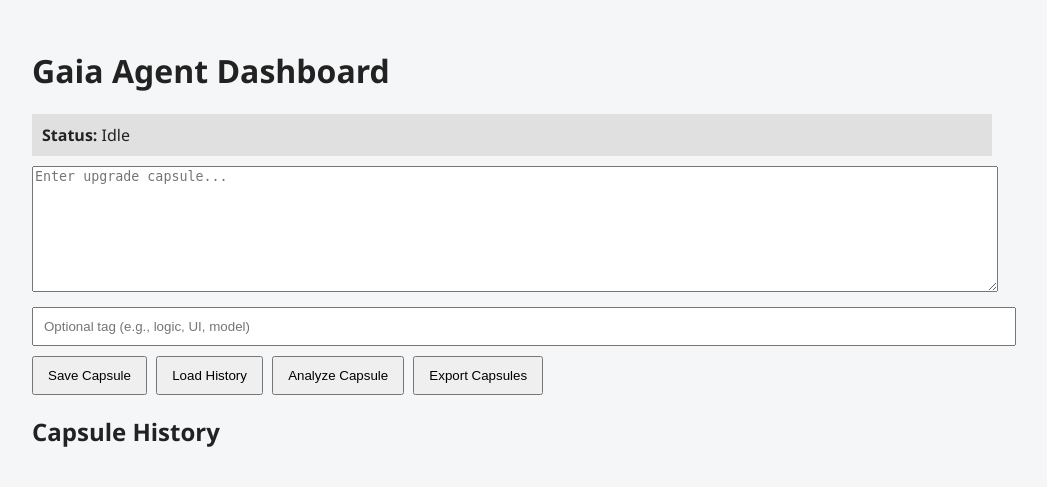
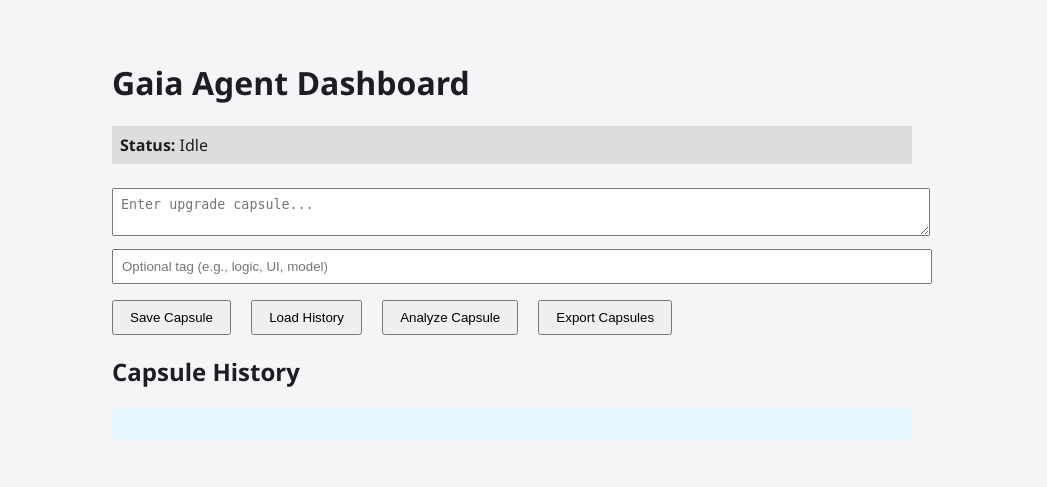
Before and after one commit to Mqhele-dot/gaia-ai-agent, a Flask app: page / in a window 1280 px wide. Shown: the top 487 px of the page, without its empty margins (128-1175 px from the left). Run offline with Flask 3, Linux system fonts and the light colour scheme.

Commit message:
Add files via upload

```diff
--- a/app.py
+++ b/app.py
@@ -1,38 +1,44 @@
-from flask import Flask, render_template, request, jsonify, send_file
-import os, json, datetime
-from dashboard.utils import analyze_capsule, export_capsules
+
+from flask import Flask, render_template, request, jsonify
+import os, json
+from datetime import datetime
 
 app = Flask(__name__)
 
-capsules = []
+CAPSULE_DIR = "data/capsules"
+os.makedirs(CAPSULE_DIR, exist_ok=True)
 
-@app.route('/')
+@app.route("/")
 def index():
-    return render_template("index.html", capsules=capsules)
+    return render_template("index.html")
 
-@app.route('/save_capsule', methods=['POST'])
+@app.route("/save_capsule", methods=["POST"])
 def save_capsule():
-    data = request.get_json()
-    capsule = {
-        "text": data['text'],
-        "tag": data.get('tag', ''),
-        "timestamp": datetime.datetime.now().strftime("%Y-%m-%d %H:%M:%S")
-    }
-    capsules.append(capsule)
-    return jsonify({"message": "Capsule saved", "capsules": capsules})
+    content = request.json
+    capsule_text = content.get("capsule", "")
+    tag = content.get("tag", "")
+    timestamp = datetime.now().strftime("%Y-%m-%d_%H-%M-%S")
+    filename = f"{CAPSULE_DIR}/{timestamp}__{tag}.json"
+    with open(filename, "w") as f:
+        json.dump(content, f)
+    return jsonify({"message": "Capsule saved successfully!"})
 
-@app.route('/load_capsules', methods=['GET'])
+@app.route("/load_capsules", methods=["GET"])
 def load_capsules():
+    capsule_files = os.listdir(CAPSULE_DIR)
+    capsules = []
+    for fname in capsule_files:
+        with open(os.path.join(CAPSULE_DIR, fname)) as f:
+            capsules.append(json.load(f))
     return jsonify(capsules)
 
-@app.route('/analyze_capsule', methods=['POST'])
-def analyze():
-    text = request.get_json()['text']
-    return jsonify(analyze_capsule(text))
-
-@app.route('/export', methods=['GET'])
-def export():
-    return export_capsules(capsules)
+@app.route("/analyze_capsule", methods=["POST"])
+def analyze_capsule():
+    capsule = request.json.get("capsule", "")
+    length = len(capsule)
+    complexity = "High" if len(set(capsule.split())) > 15 else "Low"
+    return jsonify({"length": length, "complexity": complexity})
 
 if __name__ == "__main__":
-    app.run(host="0.0.0.0", port=int(os.environ.get("PORT", 5000)))
+    port = int(os.environ.get("PORT", 5000))
+    app.run(host="0.0.0.0", port=port)
--- a/static/style.css
+++ b/static/style.css
@@ -1,48 +1,32 @@
 
 body {
-    background-color: #121212;
-    color: #ffffff;
-    font-family: 'Segoe UI', sans-serif;
-    padding: 20px;
+    background-color: #f4f5f7;
+    color: #1c1e21;
+    font-family: "Segoe UI", sans-serif;
+    padding: 2rem;
 }
-.dashboard {
-    max-width: 960px;
+.container {
+    max-width: 800px;
     margin: auto;
 }
-.metrics {
-    display: flex;
-    gap: 10px;
-    flex-wrap: wrap;
+.status-box {
+    background: #ddd;
+    padding: 0.5rem;
+    margin-bottom: 1rem;
 }
-.card {
-    background-color: #1e1e1e;
-    border: 1px solid #444;
-    border-radius: 8px;
-    padding: 10px 20px;
-    flex: 1;
-    min-width: 200px;
+textarea, input[type="text"] {
+    width: 100%;
+    margin-top: 0.5rem;
+    padding: 0.5rem;
 }
-.controls textarea {
-    width: 100%;
-    height: 120px;
-    padding: 10px;
-    background: #1e1e1e;
-    color: #fff;
-    border: 1px solid #333;
-    border-radius: 5px;
-    margin-top: 20px;
+.btn-group {
+    margin: 1rem 0;
 }
-.buttons button {
-    margin: 10px 5px 0 0;
-    padding: 10px 15px;
-    font-size: 14px;
-    background-color: #2c2c2c;
-    color: white;
-    border: none;
-    border-radius: 5px;
+button {
+    margin-right: 1rem;
+    padding: 0.5rem 1rem;
 }
-.status pre {
-    background-color: #202020;
-    padding: 10px;
-    border-radius: 5px;
+ul {
+    background: #e6f7ff;
+    padding: 1rem;
 }
--- a/templates/index.html
+++ b/templates/index.html
@@ -1,10 +1,10 @@
+
 <!DOCTYPE html>
 <html lang="en">
 <head>
     <meta charset="UTF-8">
     <title>Gaia Agent Dashboard</title>
-    <link rel="stylesheet" href="/static/styles.css">
-    <script src="/static/script.js" defer></script>
+    <link rel="stylesheet" href="/static/style.css">
 </head>
 <body>
     <div class="container">
@@ -12,14 +12,15 @@
         <div class="status-box"><strong>Status:</strong> <span id="status">Idle</span></div>
         <textarea id="capsuleInput" placeholder="Enter upgrade capsule..."></textarea>
         <input type="text" id="tagInput" placeholder="Optional tag (e.g., logic, UI, model)">
-        <div class="button-group">
+        <div class="btn-group">
             <button onclick="saveCapsule()">Save Capsule</button>
-            <button onclick="loadCapsules()">Load History</button>
+            <button onclick="loadHistory()">Load History</button>
             <button onclick="analyzeCapsule()">Analyze Capsule</button>
             <button onclick="exportCapsules()">Export Capsules</button>
         </div>
-        <div id="historyTitle"><h2>Capsule History</h2></div>
-        <div id="capsuleHistory"></div>
+        <h2>Capsule History</h2>
+        <ul id="capsuleHistory"></ul>
     </div>
+    <script src="/static/app.js"></script>
 </body>
 </html>
```
Also changed, not shown: static/app.js (added, +48 -0 lines).
